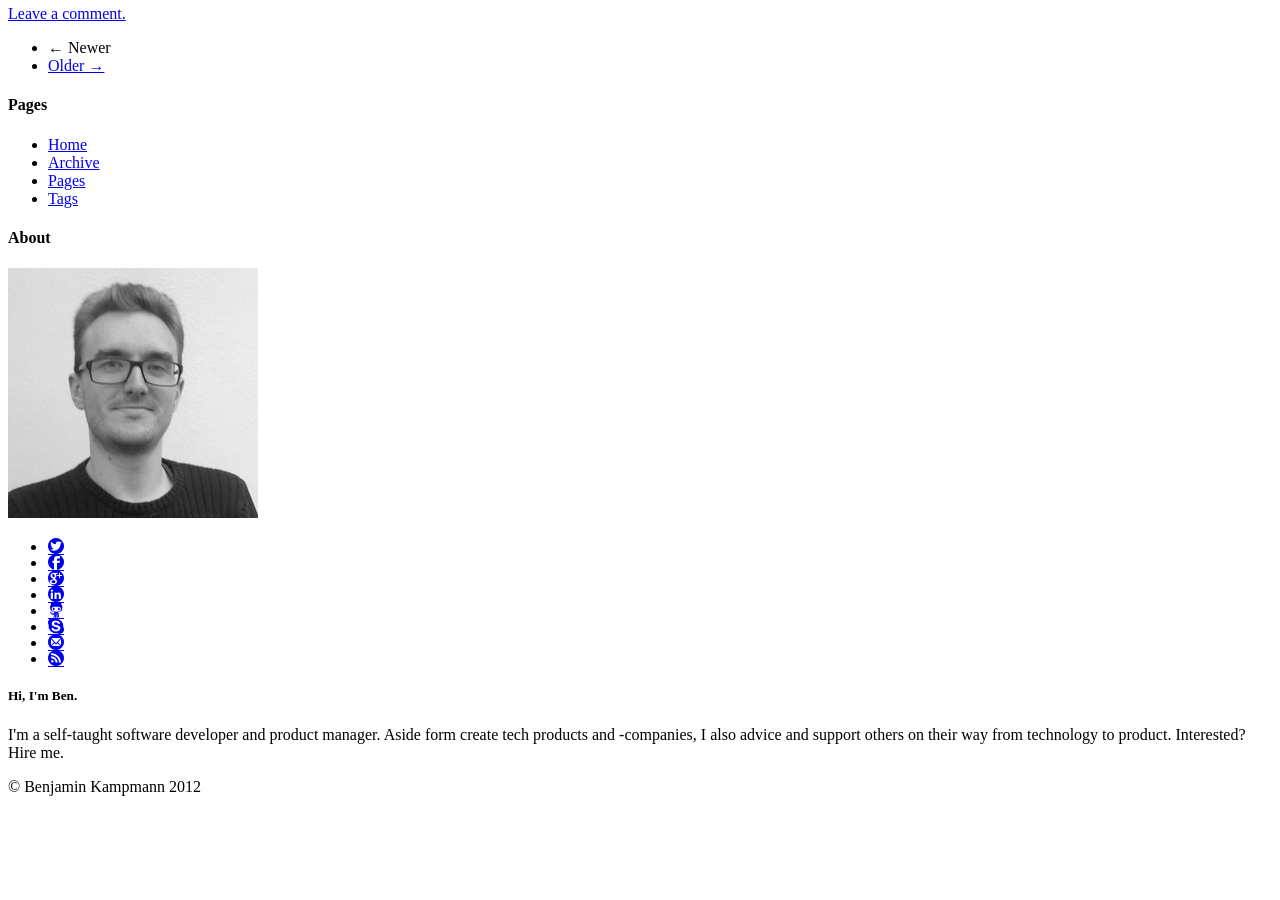
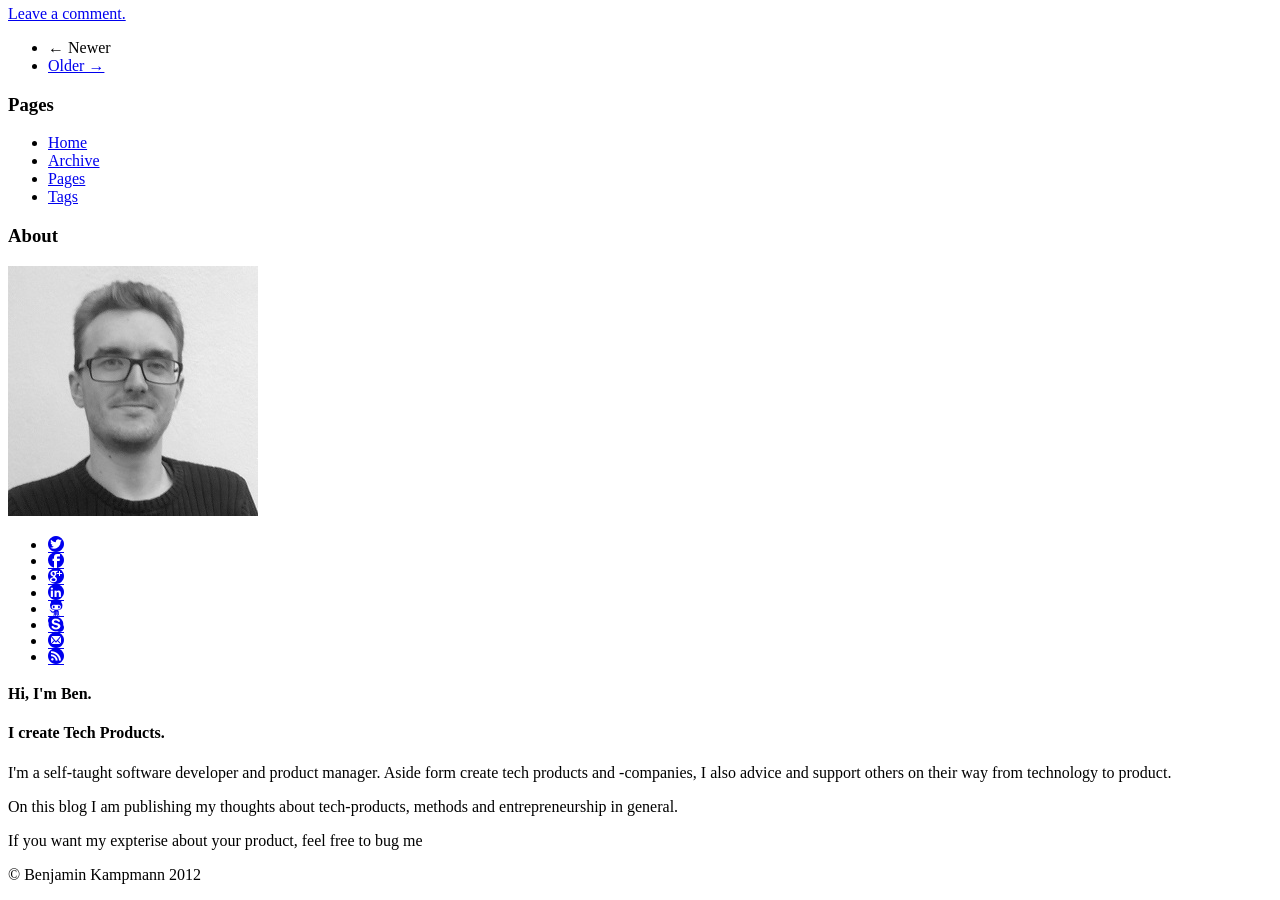
Before and after one commit to gnunicorn/blog, a Jekyll site: the page built from index.html, in a window 1280 px wide and 900 px high, scrolled down 1603 px. Built offline with Jekyll 4.4.1, drawn with Linux system fonts in a browser that asks for light colours; the list of posts is cut into pages by our own code; before the commit the page ends 2415 px from its top, so only the background shows below that.

Commit message:
more about me blob

```diff
--- a/_layouts/default.html
+++ b/_layouts/default.html
@@ -49,14 +49,14 @@ theme :
           {{ content }}
         </div>
         <div class="span3 offset1">
-          <h4>Pages</h4>
+          <h3>Pages</h3>
           <ul class="nav nav-pills">
             <li><a class="brand" href="{{ HOME_PATH }}">Home</a></li>
             {% assign pages_list = site.pages %}
             {% assign group = 'navigation' %}
             {% include JB/pages_list %}
           </ul>
-          <h4>About</h4>
+          <h3>About</h3>
           <img src="{{ HOME_PATH }}assets/content/pages/ben_012_bw.jpg" class="img-polaroid">
           <div class="row glyphs social-media">
             <ul>
@@ -67,14 +67,18 @@ theme :
               <li><a href="https://github.com/ligthyear">&#xe00d;</a></li>
               <!-- <li><a href="https://bitbucket.org/lightyear/">&#xe01c;</a></li> -->
                <div class="pull-right">
-                <li><a href="skype:amasoean">&#xe010;</a></li>
+                <li><a href="skype://amasoean/userinfo">&#xe010;</a></li>
                 <li><a href="mailto: me [at] create-build-execute dot com">&#xe00f;</a></li>
                 <li><a href="{{ HOME_PATH }}atom.xml">&#xe00a;</a></li>
               </div>
             </ul>
           </div>
-          <h5>Hi, I'm Ben.</h5>
-          <p>I'm a self-taught software developer and product manager. Aside form create tech products and -companies, I also advice and support others on their way from technology to product. Interested? Hire me.</p>
+          <h4>Hi, I'm Ben.</h4>
+          <h4>I create Tech Products.</h4>
+
+          <p>I'm a self-taught software developer and product manager. Aside form create tech products and -companies, I also advice and support others on their way from technology to product.</p>
+          <p>On this blog I am publishing my thoughts about tech-products, methods and entrepreneurship in general.</p>
+          <p>If you want my expterise about your product, feel free to bug me</p>
         </div>
       </div>
 
```
